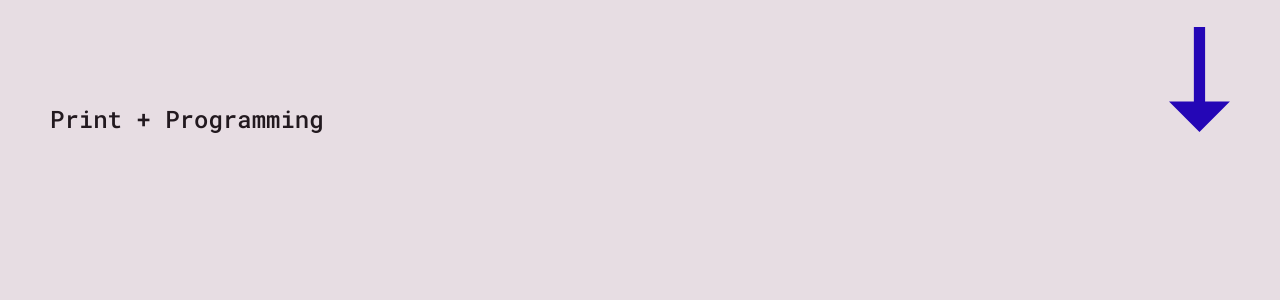
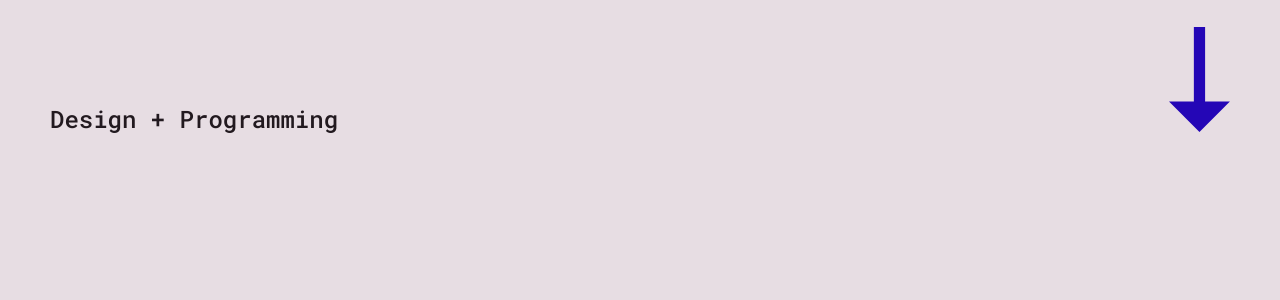
Before and after one commit to aacoelho/aacoelho.github.io, a Jekyll site: the page built from index.md, in a window 1280 px wide and 900 px high, scrolled down 556 px. Shown: the part 157-457 px from the top of the window. Built offline with Jekyll 4.4.1, drawn with Linux system fonts in a browser that asks for light colours; some web fonts are replaced.

Commit message:
Changed Print to Design

```diff
--- a/_config.yml
+++ b/_config.yml
@@ -18,7 +18,7 @@ author: Ângela Coelho
 keywords: angela, coelho, multimedia, designer, print, programming, front-end, developer, portfolio
 email: aacoelho93@gmail.com
 description: >- # this means to ignore newlines until "baseurl:"
-  Print + Programming
+  Design + Programming
 baseurl: "" # the subpath of your site, e.g. /blog
 url: "aacoelho.github.io" # the base hostname & protocol for your site, e.g. http://example.com
 
```
